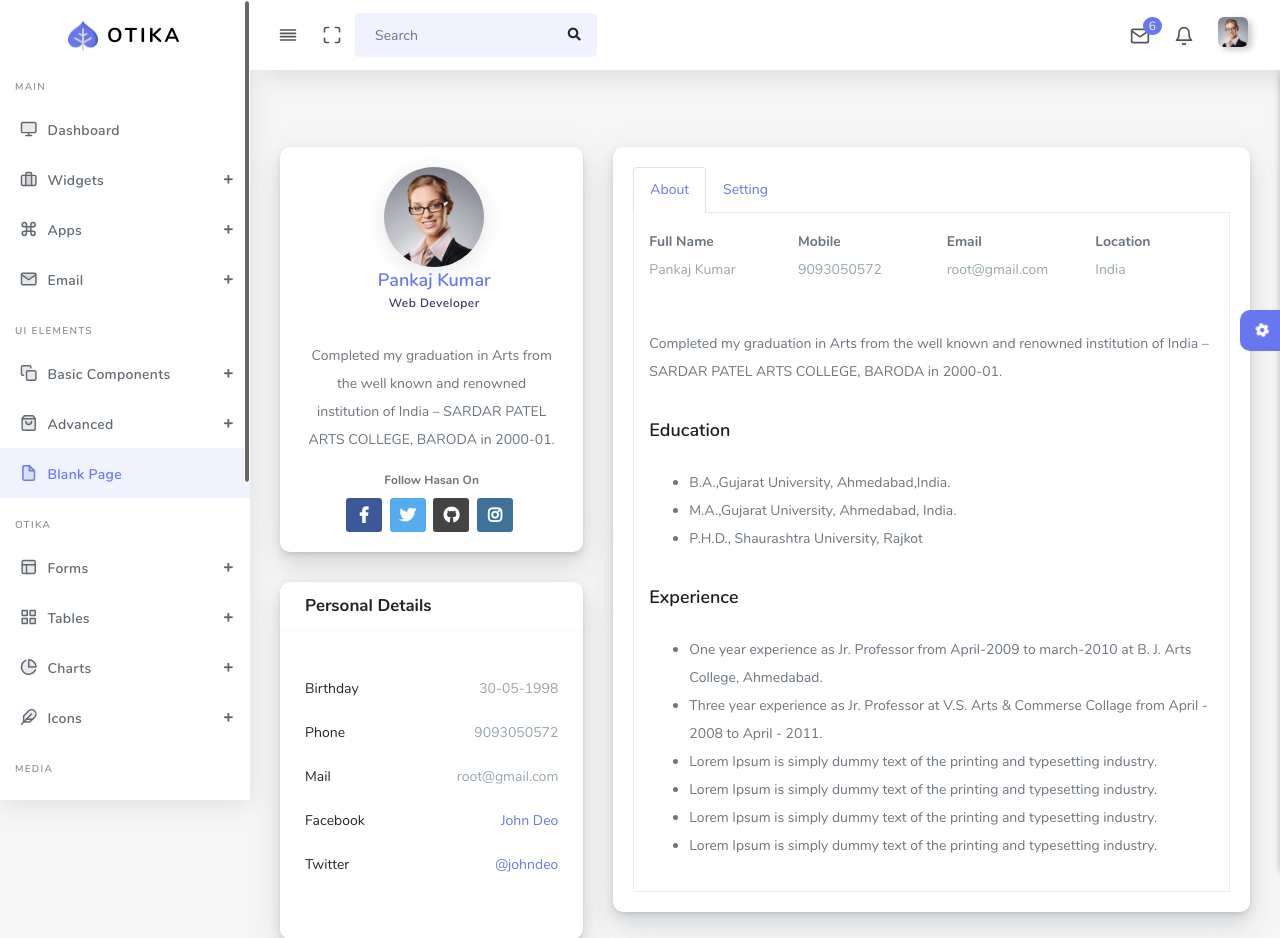
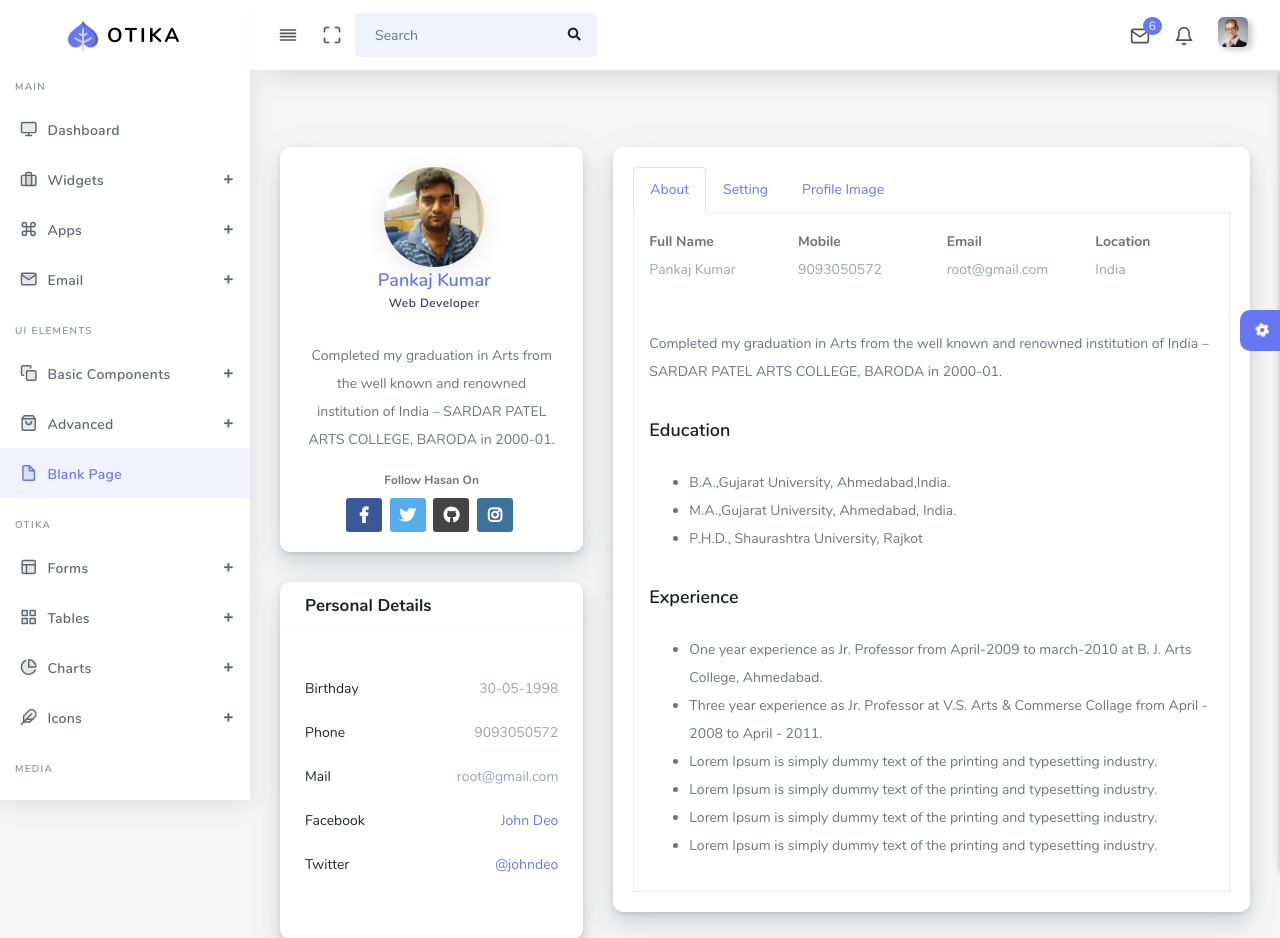
Before and after one commit to pankajsp25/dashboard, a Django app: page /account/profile/1 in a window 1280 px wide. Shown: the top 938 px of the page. Run offline with Django 3.2, Linux system fonts and the light colour scheme; a user stored in the database is signed in; data comes from the database, SQL or seed files in the repository; both versions use the stored data as it was after the commit; some libraries are stand-ins or nearby versions.

Commit message:
Profile image upload feature added

```diff
--- a/account/serializers.py
+++ b/account/serializers.py
@@ -47,7 +47,11 @@ class ProfileSerializers(serializers.Serializer):
         instance.email = validated_data.get('email', instance.email)
         instance.profile.phone = validated_data.get('phone', instance.profile.phone)
         instance.profile.bio = validated_data.get('bio', instance.profile.bio)
-        instance.profile.profile_image = validated_data.get('profile_image', instance.profile.profile_image)
+        if validated_data.get('profile_image'):
+            instance.profile.profile_image.delete(save=False)
+            instance.profile.profile_image = validated_data.get('profile_image')
+        else:
+            instance.profile.profile_image = instance.profile.profile_image
 
         instance.save()
 
--- a/account/templates/account/profile.html
+++ b/account/templates/account/profile.html
@@ -13,7 +13,7 @@
                 <div class="card author-box">
                   <div class="card-body">
                     <div class="author-box-center">
-                      <img alt="image" src="{% static 'dashboard/img/users/user-1.png' %}" class="rounded-circle author-box-picture">
+                      <img id="img-profile-image" alt="image" src="{{ profile_form.instance.profile_image.url }}" class="rounded-circle author-box-picture">
                       <div class="clearfix"></div>
 
                       <div class="author-box-name">
@@ -148,6 +148,10 @@
                         <a class="nav-link" id="profile-tab2" data-toggle="tab" href="#settings" role="tab"
                           aria-selected="false">Setting</a>
                       </li>
+                      <li class="nav-item">
+                        <a class="nav-link" id="profile-image-tab1" data-toggle="tab" href="#profile-image" role="tab"
+                          aria-selected="false">Profile Image</a>
+                      </li>
                     </ul>
                     <div class="tab-content tab-bordered" id="myTab3Content">
                       <div class="tab-pane fade show active" id="about" role="tabpanel" aria-labelledby="home-tab2">
@@ -251,12 +255,7 @@
                                 {{ profile_form.phone|add_class:"form-control" }}
                               </div>
                             </div>
-                            <div class="row">
-                               <div class="form-group col-md-6 col-12">
-                                <label>{{ profile_form.profile_image.label }}</label>
-<!--                                <input type="file" class="form-control">-->
-                                 {{ profile_form.profile_image|add_class:"form-control" }}
-                              </div>
+
                             </div>
                             <div class="row">
                               <div class="form-group col-12">
@@ -276,11 +275,36 @@
                                 </div>
                               </div>
                             </div>
-                          </div>
+
                           <div class="card-footer text-right">
                             <button class="btn btn-primary">Save Changes</button>
                           </div>
                         </form>
+                      </div>
+                      <div class="tab-pane fade" id="profile-image" role="tabpanel" aria-labelledby="profile-image-tab1">
+                       <div class="card-header">
+                            <h4>Edit Profile</h4>
+                          </div>
+                        <div id="result-profile-image">
+
+                        </div>
+                        <div class="card-body">
+                           <form id="frm-profile-image" onsubmit="return false;">
+                              {% csrf_token %}
+                            <div class="row">
+
+                              <div class="form-group col-md-12 col-12">
+                                <label>{{ profile_form.profile_image.label }}</label>
+
+                                 <input type="file" class="form-control" name="profile-image" id="id_profile_image">
+                              </div>
+                            </div>
+                             <div class="card-footer text-right">
+                            <button type="submit" class="btn btn-primary">Submit</button>
+                          </div>
+                           </form>
+                          </div>
+
                       </div>
                     </div>
                   </div>
@@ -296,16 +320,21 @@
 
  <script src="{% static 'dashboard/bundles/summernote/summernote-bs4.js' %}"></script>
 <script>
+
     $(document).ready(function() {
+    var update_url = '/account/api/profile/'+{{ request.user.pk }}+'/'
+
     var obj = {
       'form': 'update_profile',
-      'url': '/account/api/profile/'+{{ request.user.pk }}+'/',
+      'url': update_url,
       'method': 'PUT',
       'success_msg': 'Profile updated successfully!',
       'result_div': 'result',
     };
     submit_form_ajax(obj)
 
+    upload_profile_image(update_url)
+
 });
 
 
--- a/static/dashboard/js/custom.js
+++ b/static/dashboard/js/custom.js
@@ -97,3 +97,30 @@ $('#'+obj.form).submit(function() { // catch the form's submit event
         return false;
     });
 }
+
+var upload_profile_image = function(url) {
+$("#frm-profile-image").submit(function(){
+        var fd = new FormData();
+        var files = $('#id_profile_image')[0].files[0];
+        fd.append('profile_image',files);
+
+        $.ajax({
+            url: url,
+            type: 'put',
+            data: fd,
+            contentType: false,
+            processData: false,
+            beforeSend: function (xhr) {
+              xhr.setRequestHeader ("X-CSRFToken", csrftoken);
+            },
+            success: function(response){
+                if(response != 0){
+                   $("#img-profile-image").attr("src",response.profile_image);
+                   $("#result-profile-image").html(get_success_alert('Profile image updated successfully'));
+                }else{
+                    $("#result-profile-image").append(get_danger_alert('Something went wrong'))
+                }
+            },
+        });
+    });
+}
```
Also changed, not shown: db.sqlite3.
